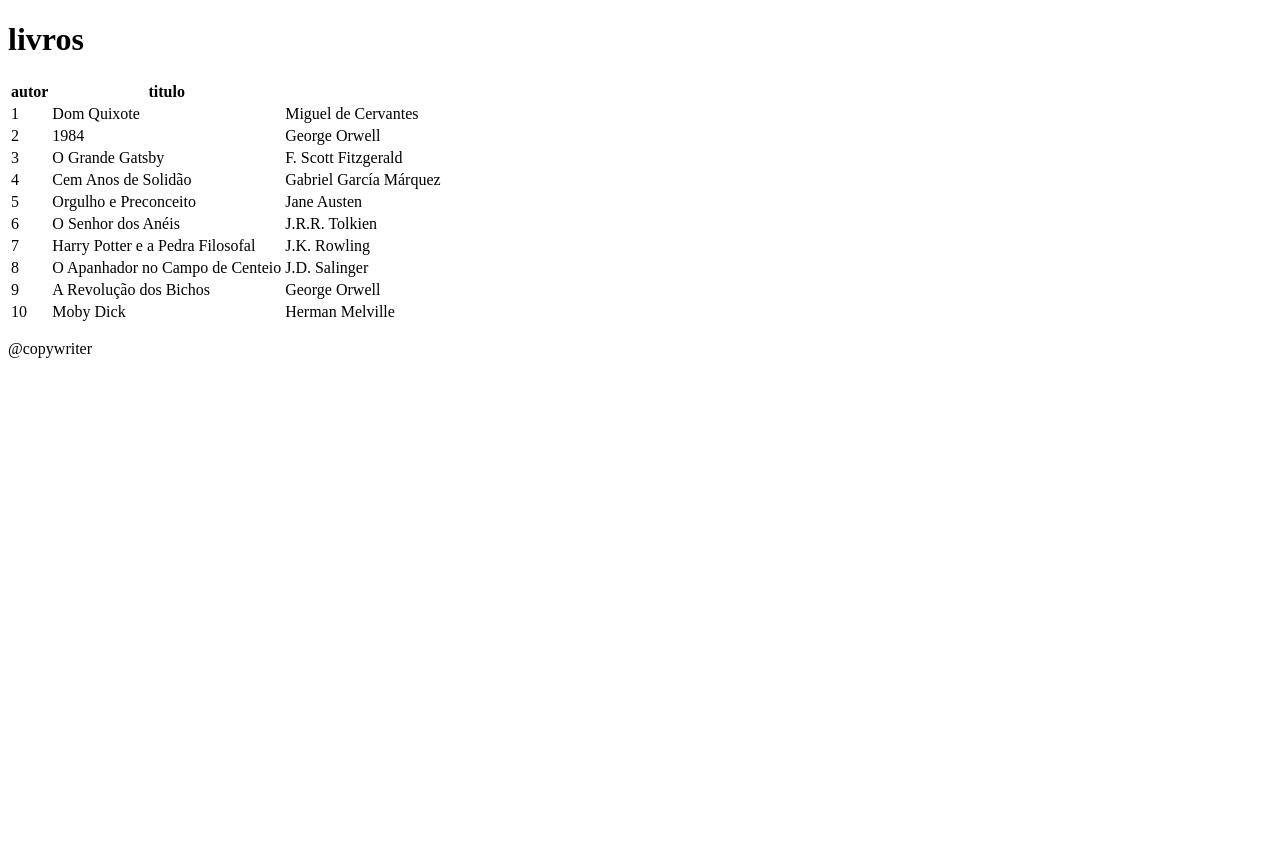
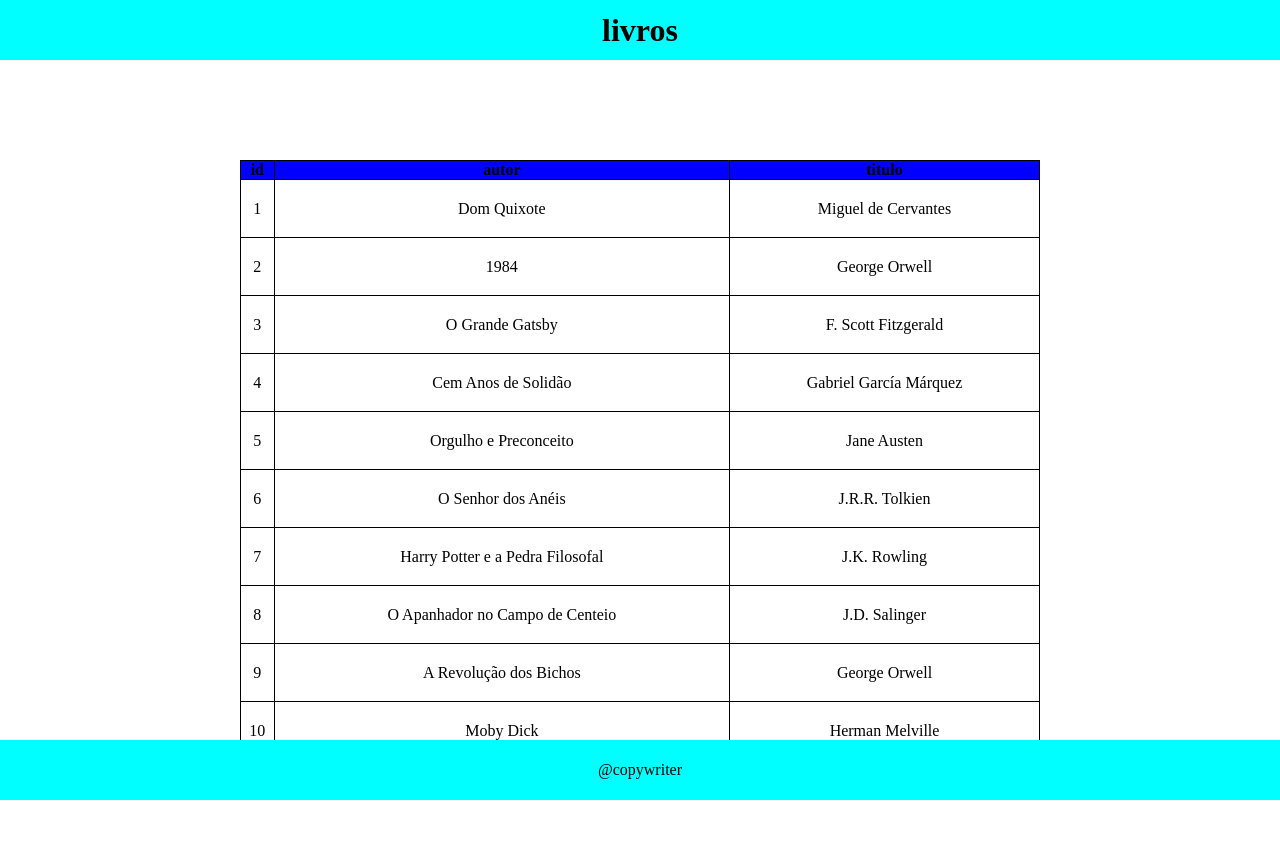
Before and after one commit to Leonardo-de-Moura/API-library-py, a Flask app: page /livros in a window 1280 px wide. Before the commit the page ends 358 px from the top, so only its background shows below. Run offline with Flask 3, Linux system fonts and the light colour scheme.

Commit message:
endpoint-features

```diff
--- /dev/null
+++ b/static/css/app.css
@@ -0,0 +1,50 @@
+*{
+	margin: 0;
+	border: 0;
+	padding: 0;
+	box-sizing: border-box;
+}
+body{
+	overflow: hidden;
+}
+header{
+	background-color: aqua;
+	width: 100%;
+	height: 60px;
+}
+header h1 {
+	line-height: 60px;
+	text-align: center;
+}
+main{
+	display: flex;
+	justify-content: center;
+	align-items: center;
+	width: 100vw;
+	height: 100vh;
+}
+table{
+	height: 600px;
+	width: 800px;
+	border-collapse: collapse;
+
+}
+thead{
+	background-color: blue;
+
+}
+table, tr, th,td{
+	border: 1px solid black;
+	text-align: center;
+}
+footer{
+	position: fixed;
+	bottom: 0;
+	width: 100%;
+	height: 60px;
+	background-color: aqua;
+}
+footer p{
+	text-align: center;
+	line-height: 60px;
+}
--- a/templates/index.html
+++ b/templates/index.html
@@ -4,6 +4,7 @@
     <meta charset="UTF-8" />
     <meta name="viewport" content="width=device-width, initial-scale=1.0" />
     <title>Documento</title>
+    <link rel="stylesheet" href="../static/css/app.css" />
   </head>
   <body>
     <header>
@@ -13,15 +14,14 @@
       <div>
         <table>
           <thead>
-            <tr>
-              <th>autor</th>
-              <th>titulo</th>
-            </tr>
+            <th>id</th>
+            <th>autor</th>
+            <th>titulo</th>
           </thead>
           <tbody>
             {% for livro in books %}
             <tr>
-			  <td>{{ livro.id}}</td>
+              <td>{{ livro.id}}</td>
               <td>{{ livro.titulo }}</td>
               <td>{{ livro.autor }}</td>
             </tr>
```
Also changed, not shown: static/js/app.js (added), 1 other file.
